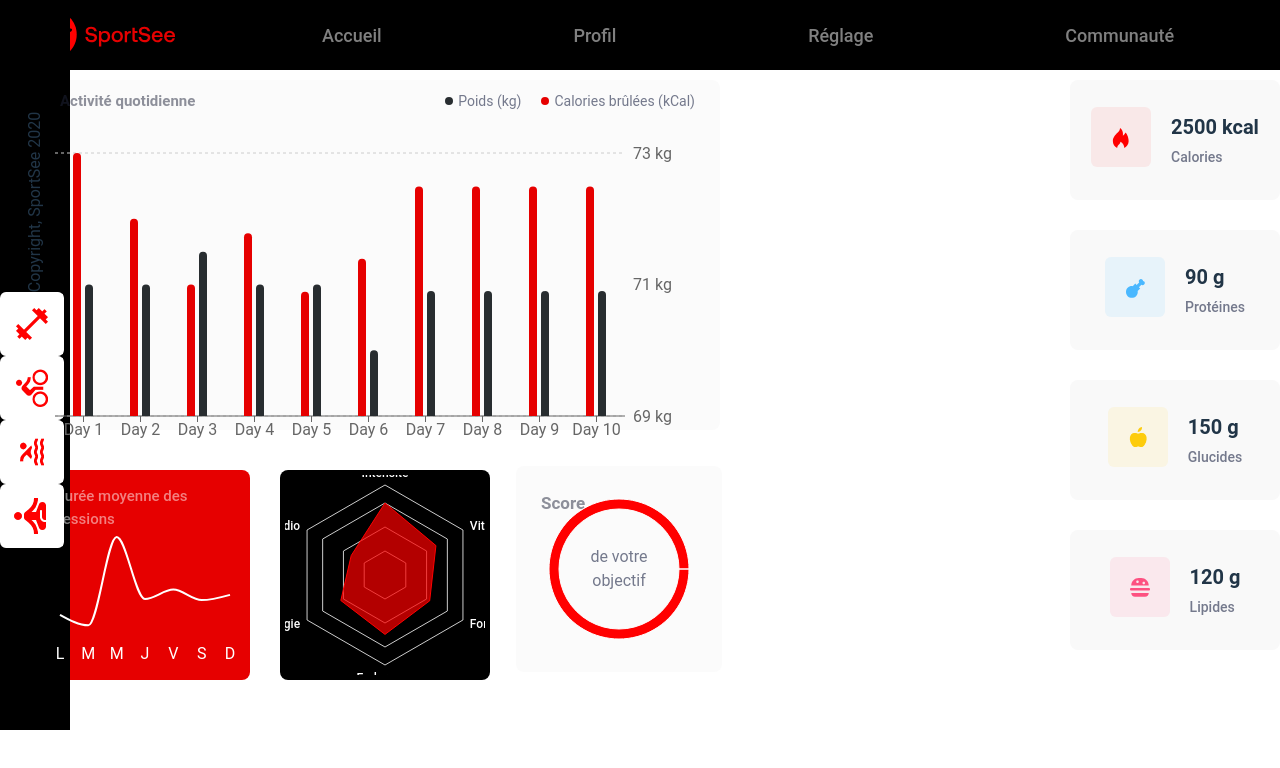
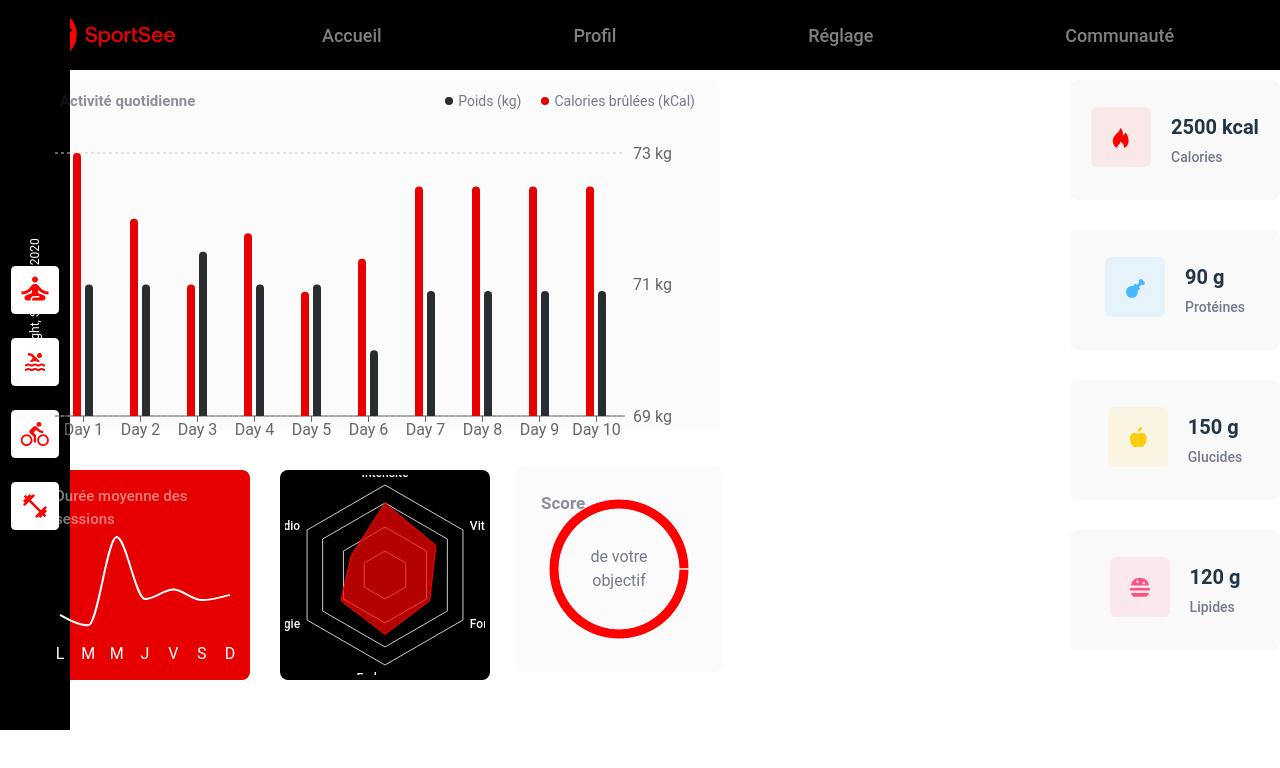
Before and after one commit to Das-F/Sportsee, a React (Vite) app: page / in a window 1280 px wide. Shown: the top 768 px of the page. Built offline with nearby package versions, Linux system fonts and the light colour scheme.

Commit message:
layout sidebar corrected

```diff
--- a/src/components/Layout.css
+++ b/src/components/Layout.css
@@ -34,6 +34,7 @@
 .layout-sidebar {
   background-color: #000000;
   position: fixed;
+
   bottom: 0;
   left: 0;
   transform: rotate(-90deg);
@@ -44,3 +45,30 @@
   align-items: center;
   justify-content: center;
 }
+
+.layout-sidebar {
+  display: flex;
+  flex-direction: row;
+}
+
+.layout-sidebar-icons {
+  transform: rotate(90deg);
+  display: flex;
+  flex-direction: column;
+  gap: 24px;
+  align-items: center;
+  justify-content: center;
+}
+
+.layout-sidebar-icons img {
+  width: 48px;
+  height: 48px;
+  object-fit: contain;
+  display: block;
+}
+
+.layout-sidebar-copyright {
+  color: #ffffff;
+  font-size: 12px;
+  bottom: 10px;
+}
```
